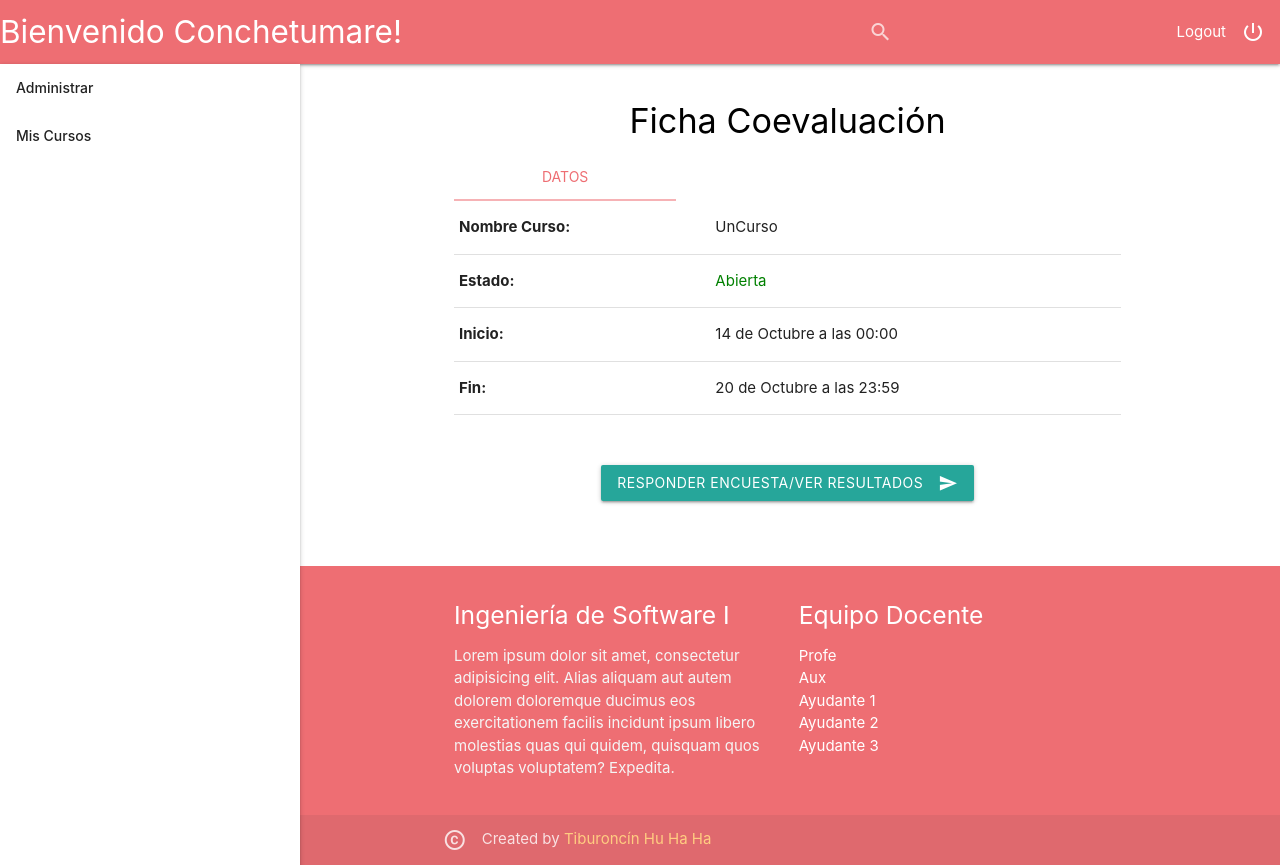
After one commit to DCC-CC4401/2018-2-Equipo-11-T2, a Django app: page /ficha-coev/ in a window 1280 px wide. The commit adds this page. Run offline with Django 3.2, Linux system fonts and the light colour scheme.

Commit message:
added ficha Coevaluacion vista Estudiantes

```diff
--- /dev/null
+++ b/T2/coevaluacion/templates/ficha-coev.html
@@ -0,0 +1,48 @@
+{% extends 'base.html' %}
+
+{% block content %}
+    <div class="section no-pad-bot" id="index-banner">
+        <div class="container">
+            <h4 class="header center black-text">Ficha Coevaluación</h4>
+        </div>
+    </div>
+    <div class="container">
+        <div class="row">
+            <div class="col s12">
+                <ul class="tabs">
+                    <li class="tab col s4"><a href="#datos">Datos</a></li>
+                </ul>
+            </div>
+
+            <div class="col s12">
+                <table>
+                    <tbody>
+                    <tr>
+                        <th>Nombre Curso:</th>
+                        <td>UnCurso</td>
+                    </tr>
+                    <tr>
+                        <th>Estado:</th>
+                        <td class="state-abierta">Abierta</td>
+                    </tr>
+                    <tr>
+                        <th>Inicio:</th>
+                        <td>14 de Octubre a las 00:00</td>
+                    </tr>
+                    <tr>
+                        <th>Fin:</th>
+                        <td>20 de Octubre a las 23:59</td>
+                    </tr>
+                    </tbody>
+                </table>
+                <div class="center-align" style="padding-top: 50px">
+                    <button class="btn waves-effect waves-light">
+                        Responder Encuesta/Ver Resultados
+                        <i class="material-icons right">send</i>
+                    </button>
+                </div>
+            </div>
+        </div>
+    </div>
+
+{% endblock %}
--- a/T2/coevaluacion/urls.py
+++ b/T2/coevaluacion/urls.py
@@ -5,5 +5,6 @@ from django.urls import path
 
 urlpatterns = [
     path('', views.index, name='index'),
-    path('profile/', views.profile, name='profile')
+    path('profile/', views.profile, name='profile'),
+    path('ficha-coev/', views.ficha_coev, name='ficha_coev')
 ]
--- a/T2/coevaluacion/views.py
+++ b/T2/coevaluacion/views.py
@@ -9,3 +9,6 @@
 
 def profile(request):
     return render(request, 'profile.html')
+
+def ficha_coev(request):
+    return render(request, 'ficha-coev.html')
--- a/T2/static/coevaluacion/css/style.css
+++ b/T2/static/coevaluacion/css/style.css
@@ -62,3 +62,11 @@
         padding-left: 64px;
     }
 }
+
+.state-abierta {
+    color: green;
+}
+
+.state-cerrada {
+    color: red;
+}
```
